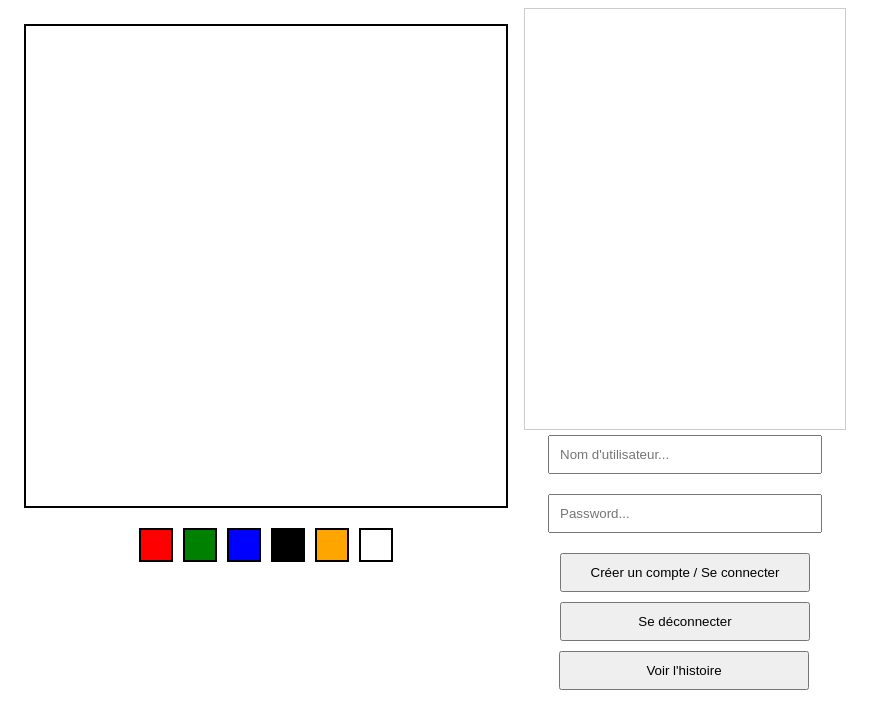
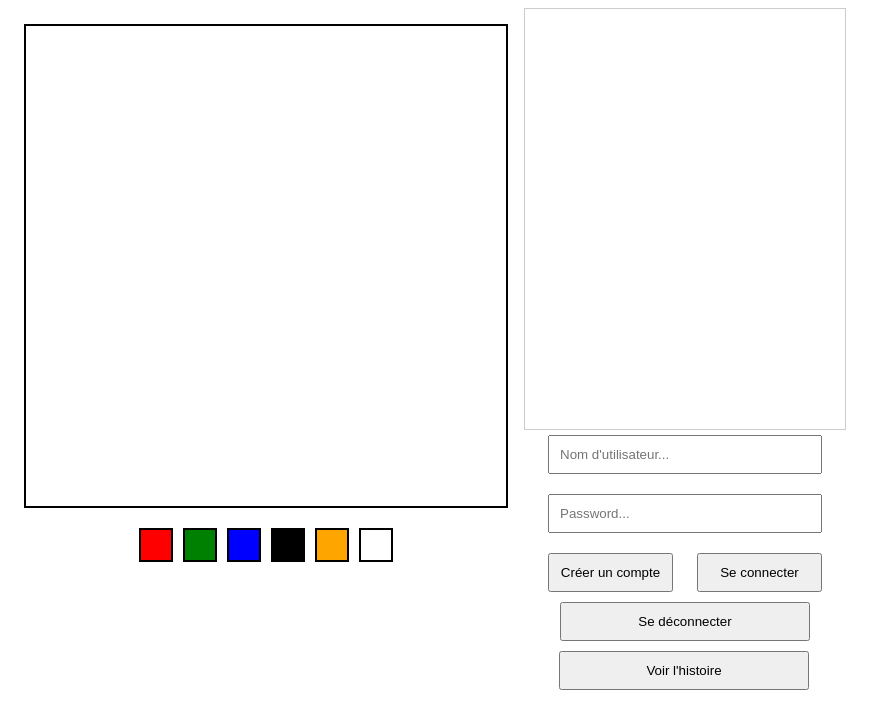
Before and after one commit to foucblg/ELC_D03, a website: page front/index.html in a window 1280 px wide. Shown: the whole page, without its empty margins (0-885 px from the left). Drawn offline with nearby package versions, Linux system fonts and the light colour scheme; no server answers.

Commit message:
WIP création de compte : front propre

```diff
--- a/front/index.html
+++ b/front/index.html
@@ -24,18 +24,20 @@
         </div>
         <div class="auth" id="auth">
             <div id="chatbox" style="width: 300px; height: 400px; overflow-y: auto; border: 1px solid #ccc; padding: 10px;"></div>
-            <form class="form" action="/login" method="post" id="loginForm">
+            <form class="form" method="post" id="signForm">
                 <input type="text" id="username" name="username"
                     placeholder="Nom d'utilisateur..." required>
 
                 <input type="password" id="password" name="password"
                     placeholder="Password..." required>
-
-                <input type="submit" value="Créer un compte / Se connecter">
+                <div>
+                    <input type="submit" class="sign" formaction="/register" name="register" value="Créer un compte">
+                    <input type="submit" class="sign" formaction="/login" name="login" value="Se connecter">
+                </div>
             </form>
 
             <form class="form" action="/logout" method="post" id="logoutForm">
-                <input type="submit" value="Se déconnecter">
+                <input type="submit" class="logout" value="Se déconnecter">
             </form>
             <button class="button" onclick="history()">Voir l'histoire</button>
         </div>
--- a/front/script.js
+++ b/front/script.js
@@ -107,7 +107,7 @@ async function checkLoginStatus() {
     const isLoggedIn = loginStatus.logged;
     sendMessage(loginStatus.text);
     if (isLoggedIn) {
-        document.getElementById('loginForm').style.display = 'none';
+        document.getElementById('signForm').style.display = 'none';
     }
     else {
         document.getElementById('logoutForm').style.display = 'none';
--- a/front/style.css
+++ b/front/style.css
@@ -35,9 +35,14 @@ canvas {
     gap: 10px;
 }
 
+.sign {
+    width: 125px;
+    padding: 10px;
+    margin: 5px 10px;
+}
 input[type="text"],
 input[type="password"],
-input[type="submit"] {
+.logout {
     width: 250px;
     padding: 10px;
     margin: 5px 0;
```
